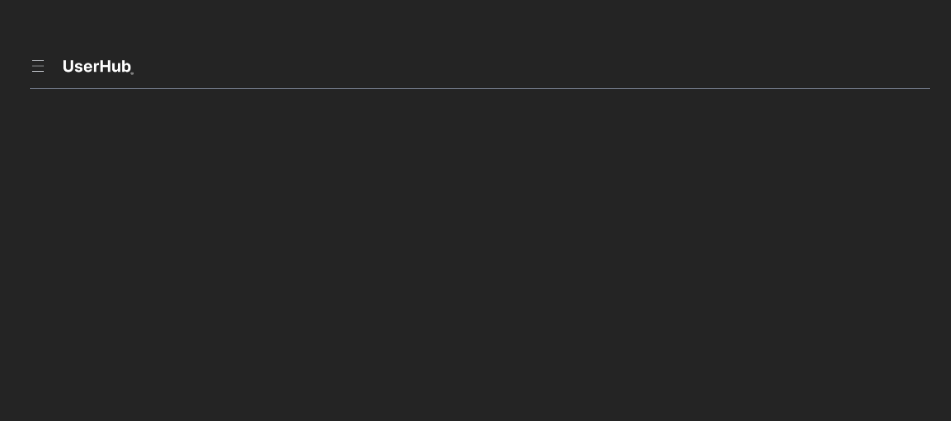
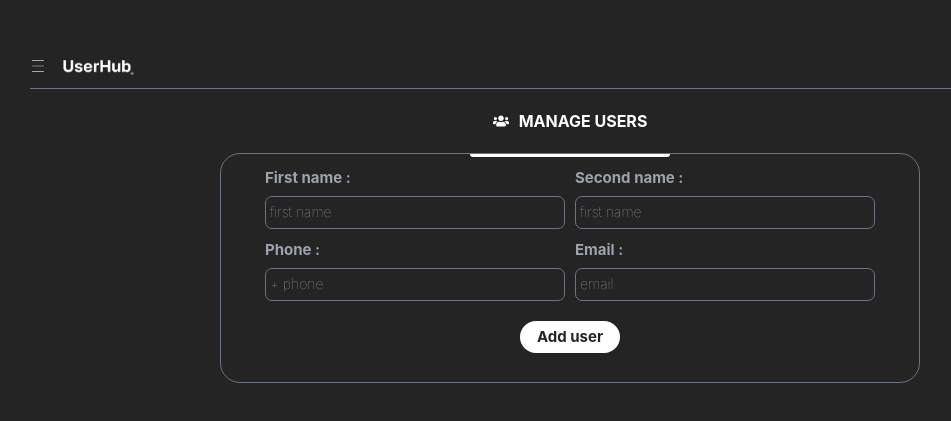
Before and after one commit to MUGISHA-Pascal/UserHub, a React (Create React App) app in the folder frontend/: page / in a window 1280 px wide. Shown: the part 105-526 px from the top of the page, without its empty margins (70-1021 px from the left). Built offline with nearby package versions, Linux system fonts and the light colour scheme.

Commit message:
adding manage user

```diff
--- a/frontend/package.json
+++ b/frontend/package.json
@@ -8,6 +8,7 @@
     "@testing-library/user-event": "^13.5.0",
     "react": "^18.3.1",
     "react-dom": "^18.3.1",
+    "react-router-dom": "^6.27.0",
     "react-scripts": "5.0.1",
     "web-vitals": "^2.1.4"
   },
--- a/frontend/src/App.js
+++ b/frontend/src/App.js
@@ -3,6 +3,8 @@ import Navbar from "./components/NavBar.js";
 import { CiMenuBurger } from "react-icons/ci";
 import MiniLogo from "./assets/mini-logo2.png";
 import { useState } from "react";
+import { BrowserRouter as Router, Route, Routes } from "react-router-dom";
+import ManageUser from "./components/ManageUser.js";
 
 function App() {
   const [navExist, setNavExist] = useState(false);
@@ -10,7 +12,7 @@ function App() {
     <div className="App">
       <div className="bg-[rgb(36,36,36)] h-screen w-full text-white">
         {navExist && <Navbar setNavExist={setNavExist} />}
-        <heading className="flex flex-row items-center pt-[150px] ml-[100px] border-b-[1px] w-[900px] border-gray-500">
+        <heading className="flex flex-row items-center pt-[150px] ml-[100px] border-b-[1px] w-[1100px] border-gray-500">
           <CiMenuBurger
             className="text-gray-300"
             onClick={() => {
@@ -19,6 +21,13 @@ function App() {
           />
           <img src={MiniLogo} className="w-[100px] h-auto pt-[3px]" />
         </heading>
+        <section>
+          <Router>
+            <Routes>
+              <Route element={<ManageUser />} path="/" />
+            </Routes>
+          </Router>
+        </section>
       </div>
     </div>
   );
--- a/frontend/src/components/ManageUser.js
+++ b/frontend/src/components/ManageUser.js
@@ -1,7 +1,70 @@
 import React from "react";
-
+import { FaUsers } from "react-icons/fa";
 const ManageUser = () => {
-  return <div></div>;
+  return (
+    <div className="flex flex-col items-center">
+      <div className="flex flex-row space-x-[10px] items-center mt-[20px]">
+        <FaUsers /> <p className="font-bold">MANAGE USERS</p>
+      </div>
+      <form className="border-gray-500 border-[1px] mt-[20px] w-[700px] flex flex-col items-center rounded-[20px] h-[230px] mb-[50px] p-0">
+        <div className="h-[3px] w-[200px]  bg-white rounded-br-[5px] rounded-bl-[5px]"></div>
+        <div className="mt-[10px] grid grid-cols-2 gap-[10px]">
+          <div className="flex flex-col space-y-[7px] items-start">
+            <label
+              for="firstName"
+              className="text-[15px] font-bold text-gray-400"
+            >
+              First name :
+            </label>
+            <input
+              type="text"
+              placeholder="first name"
+              className="p-[4px] w-[300px] bg-[#242424] border-[1px] border-gray-500 placeholder:font-thin placeholder:text-[14px] px-[4px] rounded-[7px] focus:outline-none text-[15px]"
+            />
+          </div>
+          <div className="flex flex-col space-y-[7px] items-start">
+            <label
+              for="firstName"
+              className="text-[15px] font-bold text-gray-400"
+            >
+              Second name :
+            </label>
+            <input
+              type="text"
+              placeholder="first name"
+              className="p-[4px] w-[300px] bg-[#242424] border-[1px] border-gray-500 placeholder:font-thin placeholder:text-[14px] px-[4px] rounded-[7px] focus:outline-none text-[15px]"
+            />
+          </div>
+          <div className="flex flex-col space-y-[7px] items-start">
+            <label
+              for="firstName"
+              className="text-[15px] font-bold text-gray-400"
+            >
+              Phone :
+            </label>
+            <input
+              type="number"
+              placeholder="+ phone"
+              className="p-[4px] w-[300px] bg-[#242424] border-[1px] border-gray-500 placeholder:font-thin placeholder:text-[14px] px-[4px] rounded-[7px] focus:outline-none text-[15px]"
+            />
+          </div>
+          <div className="flex flex-col space-y-[7px] items-start">
+            <label for="Email" className="text-[15px] font-bold text-gray-400">
+              Email :
+            </label>
+            <input
+              type="email"
+              placeholder="email"
+              className="p-[4px] w-[300px] bg-[#242424] border-[1px] border-gray-500 placeholder:font-thin placeholder:text-[14px] px-[4px] rounded-[7px] focus:outline-none text-[15px]"
+            />
+          </div>
+        </div>
+        <button className="text-[#242424] bg-white mt-[20px] text-[15px] font-bold p-[5px] hover:bg-gray-300 rounded-[30px] w-[100px]">
+          Add user
+        </button>
+      </form>
+    </div>
+  );
 };
 
 export default ManageUser;
```
Also changed, not shown: 1 other file (tests, documents, lock files or other folders).
